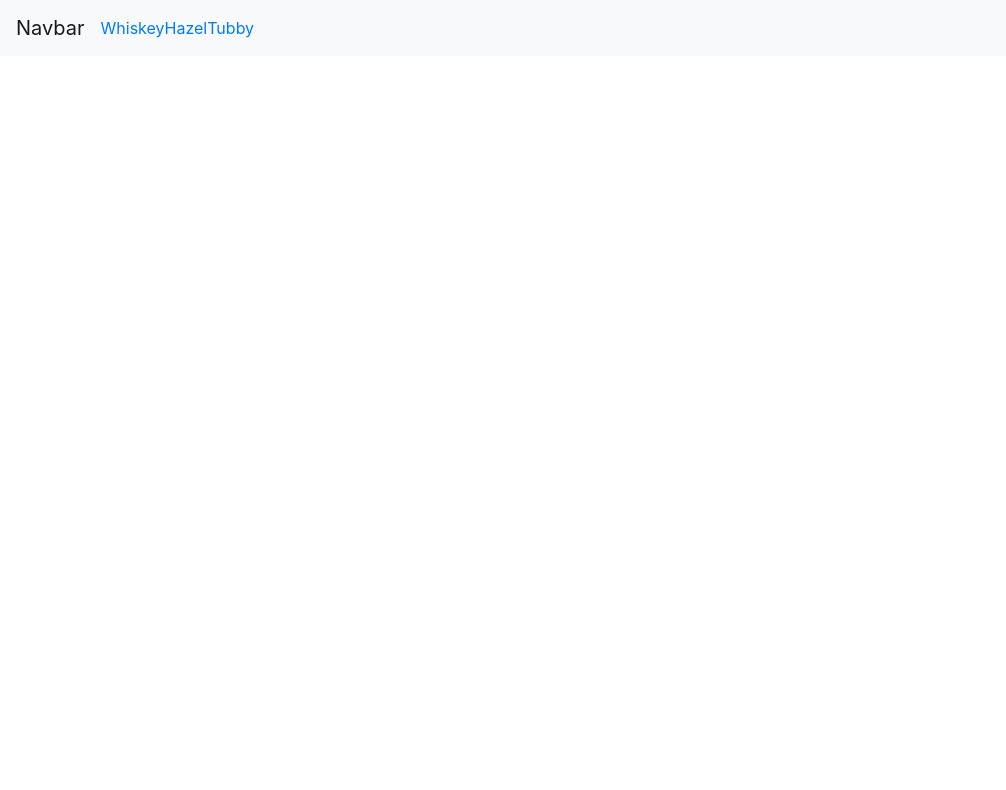
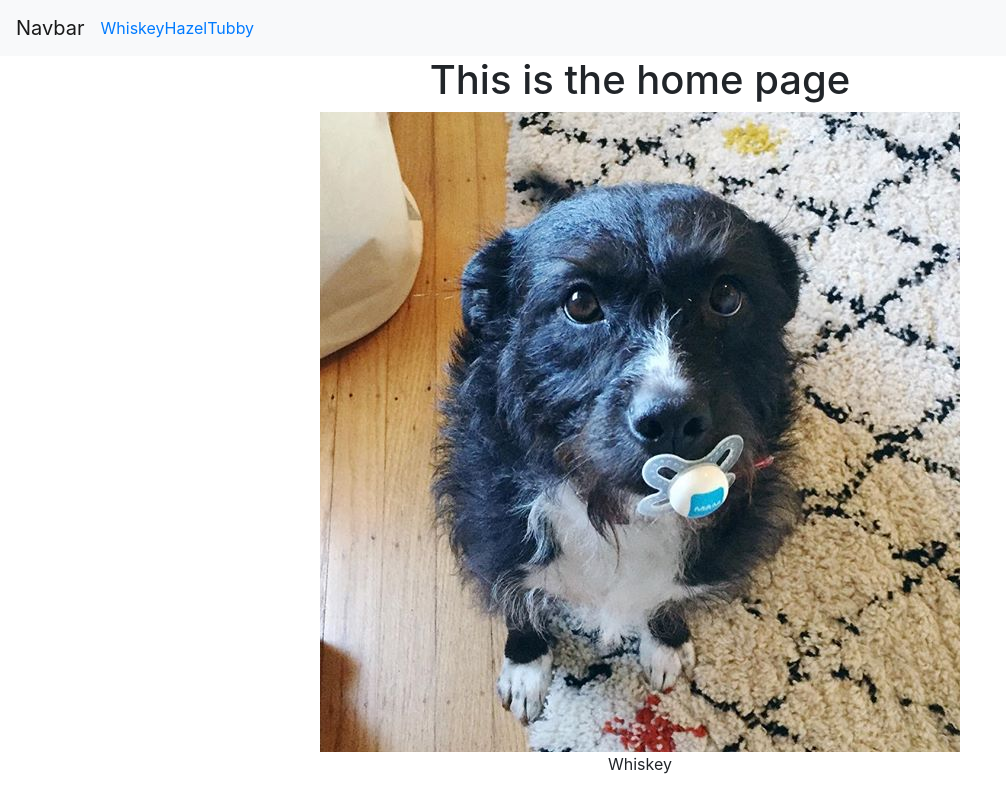
Before and after one commit to Guillermo-Martin/react-router-dog-finder, a React (Create React App) app: page /dogs in a window 1280 px wide. Shown: the top 790 px of the page, without its empty margins (0-1006 px from the left). Built offline with nearby package versions, Linux system fonts and the light colour scheme.

Commit message:
Add Redirect to redirect user to Home component when root route is hit

```diff
--- a/src/App.js
+++ b/src/App.js
@@ -66,13 +66,17 @@ class App extends Component {
 
           {/* ===== ROUTES ===== */}
           <Switch>
-            {/* When "/" is hit, render the Home component */}
-            <Route exact path="/" render={() => <Home dogs={this.props.dogs} />} />
+            {/* When "/dogs" is hit, render the Home component */}
+            <Route exact path="/dogs" render={() => <Home dogs={this.props.dogs} />} />
+
 
             {/* When "/dogs/:name" is hit, render a Card component with all the info */}
             <Route exact path="/dogs/:name" render={(routeProps) =>
               <Card {...routeProps} dogs={this.props.dogs} />}
             />
+
+            {/* When '/' is hit, redirect to '/dogs' */}
+            <Redirect to="/dogs" />
           </Switch>
 
         </Router>
```
